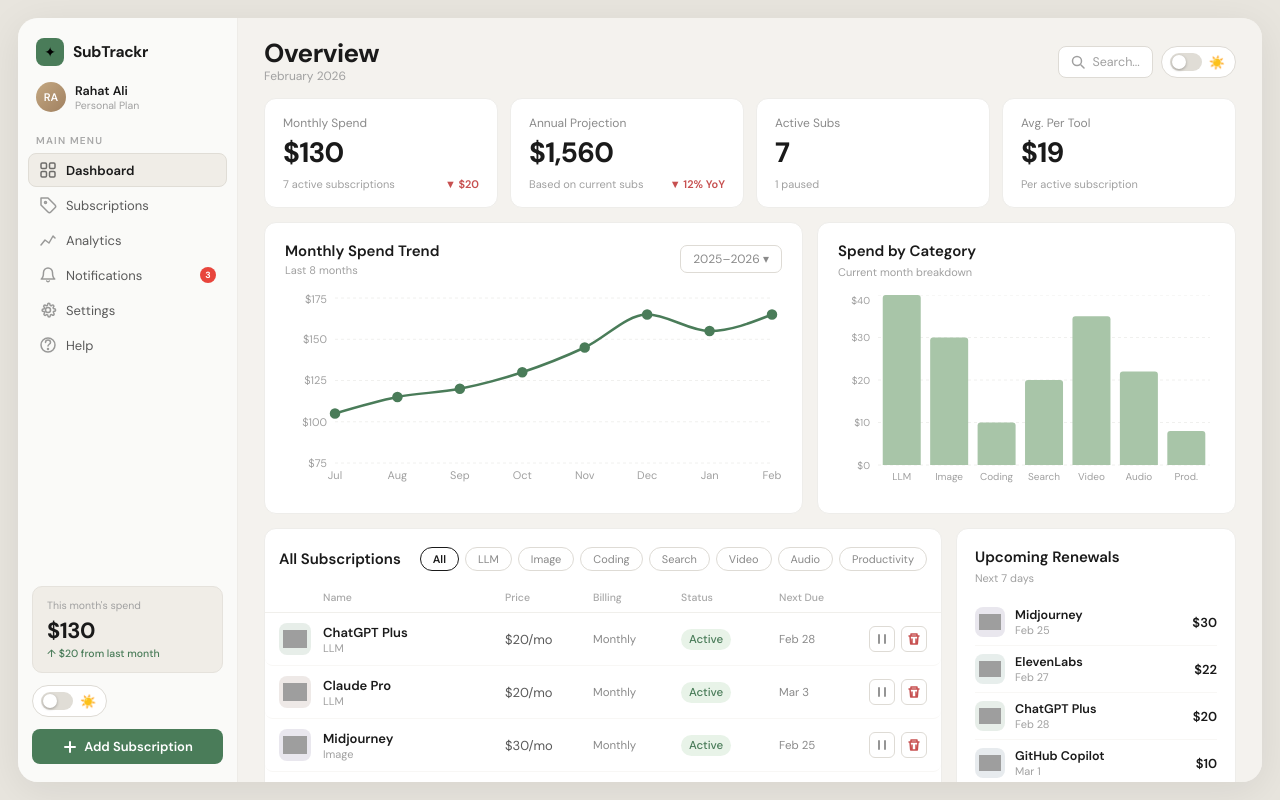
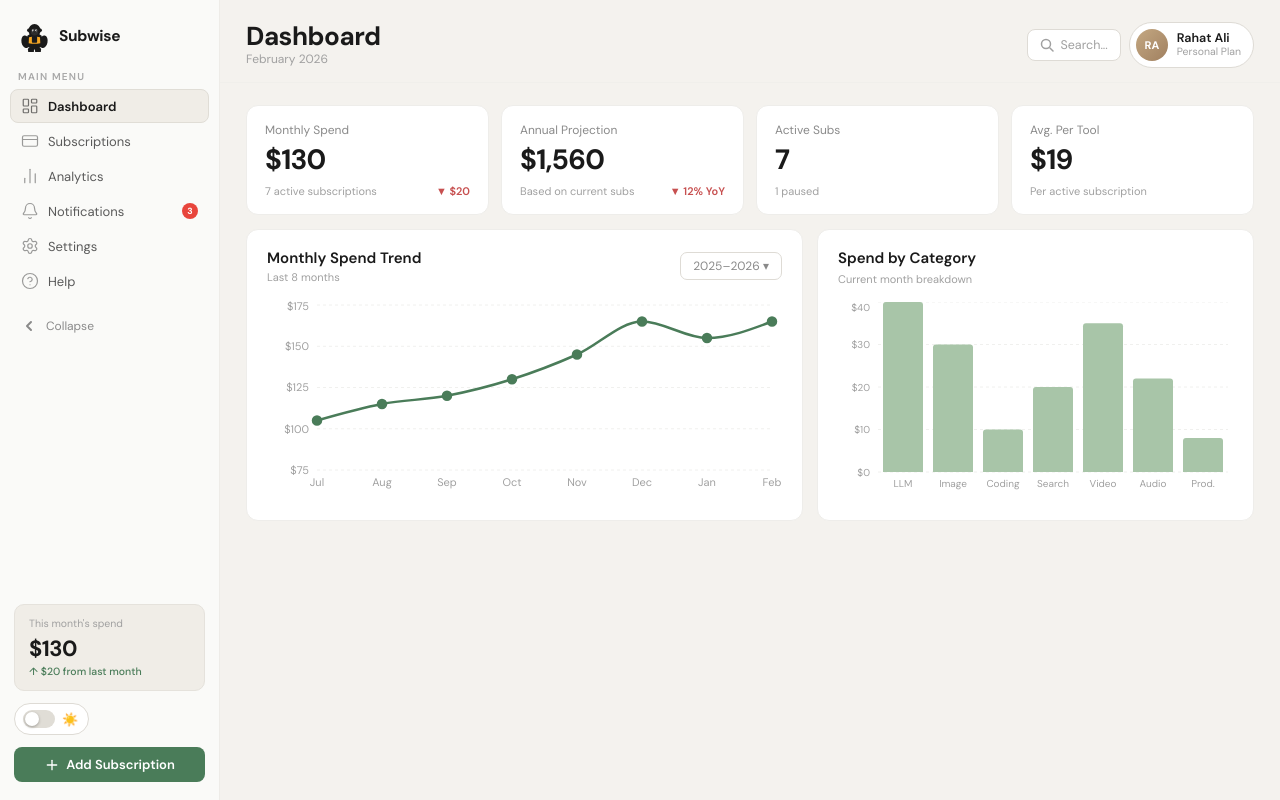
Before and after one commit to VEO-5/Dashboard, a React (Vite) app: page / in a window 1280 px wide. Built offline with nearby package versions, Linux system fonts and the light colour scheme; grey boxes are pictures that could not be loaded.

Commit message:
Rebrand to Subwise, update logo, adjust layout spacing, add user avatar pill, and implement collapsible sidebar with professional icons

```diff
--- a/index.html
+++ b/index.html
@@ -5,7 +5,7 @@
   <meta charset="UTF-8" />
   <link rel="icon" type="image/svg+xml" href="/vite.svg" />
   <meta name="viewport" content="width=device-width, initial-scale=1.0" />
-  <title>SubTrackr - Subscription Dashboard</title>
+  <title>Subwise - Subscription Dashboard</title>
 </head>
 
 <body>
--- a/package.json
+++ b/package.json
@@ -12,6 +12,7 @@
   "author": "",
   "license": "ISC",
   "dependencies": {
+    "lucide-react": "^0.575.0",
     "react": "^19.2.4",
     "react-dom": "^19.2.4",
     "recharts": "^3.7.0"
--- a/src/App.tsx
+++ b/src/App.tsx
@@ -1,5 +1,9 @@
 import React, { useState, useEffect, useRef } from "react";
 import { BarChart, Bar, XAxis, YAxis, CartesianGrid, Tooltip, ResponsiveContainer, LineChart, Line } from "recharts";
+import {
+  LayoutDashboard, CreditCard, BarChart2, Bell, Settings, HelpCircle,
+  Plus, Trash2, Pause, Play, Search, Menu, X, ChevronLeft, Sun, Moon
+} from "lucide-react";
 
 function useWindowSize() {
   const [s, setS] = useState({ w: window.innerWidth });
@@ -194,17 +198,17 @@ function parseDate(d: string): number {
 
 
 const icons: Record<string, React.ReactNode> = {
-  grid: <svg width="18" height="18" viewBox="0 0 18 18" fill="none" stroke="currentColor" strokeWidth="1.5" strokeLinecap="round" strokeLinejoin="round"><rect x="2" y="2" width="5.5" height="5.5" rx="1.2" /><rect x="10.5" y="2" width="5.5" height="5.5" rx="1.2" /><rect x="2" y="10.5" width="5.5" height="5.5" rx="1.2" /><rect x="10.5" y="10.5" width="5.5" height="5.5" rx="1.2" /></svg>,
-  list: <svg width="18" height="18" viewBox="0 0 18 18" fill="none" stroke="currentColor" strokeWidth="1.5" strokeLinecap="round"><path d="M3 5h12M3 9h12M3 13h12" /></svg>,
-  plus: <svg width="16" height="16" viewBox="0 0 16 16" fill="none" stroke="currentColor" strokeWidth="2" strokeLinecap="round"><path d="M8 3v10M3 8h10" /></svg>,
-  bell: <svg width="18" height="18" viewBox="0 0 18 18" fill="none" stroke="currentColor" strokeWidth="1.5" strokeLinecap="round" strokeLinejoin="round"><path d="M13.5 6.5a4.5 4.5 0 00-9 0c0 5-2.25 6.5-2.25 6.5h13.5s-2.25-1.5-2.25-6.5" /><path d="M10.3 15a1.5 1.5 0 01-2.6 0" /></svg>,
-  settings: <svg width="18" height="18" viewBox="0 0 18 18" fill="none" stroke="currentColor" strokeWidth="1.5" strokeLinecap="round" strokeLinejoin="round"><circle cx="9" cy="9" r="2.5" /><path d="M14.5 11a1 1 0 00.2 1.1l.1.1a1.2 1.2 0 01-1.7 1.7l-.1-.1a1 1 0 00-1.1-.2 1 1 0 00-.6.9v.3a1.2 1.2 0 01-2.4 0v-.2a1 1 0 00-.7-.9 1 1 0 00-1.1.2l-.1.1a1.2 1.2 0 01-1.7-1.7l.1-.1A1 1 0 005.5 11a1 1 0 00-.9-.6h-.3a1.2 1.2 0 010-2.4h.2a1 1 0 00.9-.7 1 1 0 00-.2-1.1l-.1-.1a1.2 1.2 0 011.7-1.7l.1.1a1 1 0 001.1.2h0a1 1 0 00.6-.9v-.3a1.2 1.2 0 012.4 0v.2a1 1 0 00.6.9 1 1 0 001.1-.2l.1-.1a1.2 1.2 0 011.7 1.7l-.1.1a1 1 0 00-.2 1.1v0a1 1 0 00.9.6h.3a1.2 1.2 0 010 2.4h-.2a1 1 0 00-.9.6z" /></svg>,
-  chart: <svg width="18" height="18" viewBox="0 0 18 18" fill="none" stroke="currentColor" strokeWidth="1.5" strokeLinecap="round" strokeLinejoin="round"><path d="M2 14l4-5 4 3 4-7 2 2" /></svg>,
-  tag: <svg width="18" height="18" viewBox="0 0 18 18" fill="none" stroke="currentColor" strokeWidth="1.5" strokeLinecap="round" strokeLinejoin="round"><path d="M2 2h7l7 7a2 2 0 010 2.8l-4.2 4.2a2 2 0 01-2.8 0L2 9z" /><circle cx="6.5" cy="6.5" r="1" /></svg>,
-  help: <svg width="18" height="18" viewBox="0 0 18 18" fill="none" stroke="currentColor" strokeWidth="1.5" strokeLinecap="round" strokeLinejoin="round"><circle cx="9" cy="9" r="7" /><path d="M6.5 6.5a2.5 2.5 0 015 0c0 1.5-2.5 2-2.5 3.5" /><circle cx="9" cy="13" r=".5" fill="currentColor" /></svg>,
-  trash: <svg width="14" height="14" viewBox="0 0 14 14" fill="none" stroke="currentColor" strokeWidth="1.5" strokeLinecap="round" strokeLinejoin="round"><path d="M2 4h10M4 4V2h6v2M5 7v4M9 7v4M3 4l.7 8h6.6L11 4" /></svg>,
-  pause: <svg width="14" height="14" viewBox="0 0 14 14" fill="none" stroke="currentColor" strokeWidth="1.8" strokeLinecap="round"><path d="M4 3v8M10 3v8" /></svg>,
-  play: <svg width="14" height="14" viewBox="0 0 14 14" fill="none" stroke="currentColor" strokeWidth="1.5" strokeLinecap="round" strokeLinejoin="round"><path d="M3 2l10 5-10 5z" /></svg>,
+  grid: <LayoutDashboard size={18} strokeWidth={1.6} />,
+  list: <CreditCard size={18} strokeWidth={1.6} />,
+  plus: <Plus size={16} strokeWidth={2} />,
+  bell: <Bell size={18} strokeWidth={1.6} />,
+  settings: <Settings size={18} strokeWidth={1.6} />,
+  chart: <BarChart2 size={18} strokeWidth={1.6} />,
+  tag: <CreditCard size={18} strokeWidth={1.6} />,
+  help: <HelpCircle size={18} strokeWidth={1.6} />,
+  trash: <Trash2 size={14} strokeWidth={1.6} />,
+  pause: <Pause size={14} strokeWidth={1.8} />,
+  play: <Play size={14} strokeWidth={1.6} />,
 };
 
 /* ── dark mode toggle ── */
@@ -257,9 +261,11 @@ interface SidebarProps {
   setDark: React.Dispatch<React.SetStateAction<boolean>>;
   t: Theme;
   totalNow: number;
+  collapsed?: boolean;
+  onToggleCollapse?: () => void;
 }
 
-function Sidebar({ open, onClose, isMobile, active, setActive, dark, setDark, t, totalNow }: SidebarProps) {
+function Sidebar({ open, onClose, isMobile, active, setActive, dark, setDark, t, totalNow, collapsed = false, onToggleCollapse }: SidebarProps) {
   const navItems = [
     { name: "Dashboard", icon: "grid" },
     { name: "Subscriptions", icon: "tag" },
@@ -270,13 +276,22 @@ function Sidebar({ open, onClose, isMobile, active, setActive, dark, setDark, t,
   ];
 
   const content = (
-    <aside style={{ width: "100%", height: "100%", background: t.sidebar, display: "flex", flexDirection: "column", borderRight: `1px solid ${t.sidebarBorder}`, fontFamily: "inherit", transition: "background .3s, border-color .3s" }}>
+    <aside style={{ width: "100%", height: "100%", background: t.sidebar, display: "flex", flexDirection: "column", borderRight: `1px solid ${t.sidebarBorder}`, fontFamily: "inherit", transition: "background .3s, border-color .3s", overflow: "hidden" }}>
+
       {/* logo */}
-      <div style={{ padding: "20px 18px 10px", display: "flex", alignItems: "center", justifyContent: "space-between" }}>
+      <div style={{ padding: collapsed ? "20px 0 10px" : "20px 18px 10px", display: "flex", alignItems: "center", justifyContent: collapsed ? "center" : "space-between", transition: "padding .3s" }}>
+        {collapsed ? (
+          <div style={{ width: 32, height: 32, borderRadius: 8, overflow: "hidden", display: "flex", alignItems: "center", justifyContent: "center" }}>
+            <img src="/gorilla.svg" alt="Subwise logo" style={{ width: 32, height: 32, objectFit: "contain" }} />
+          </div>
+        ) : (
           <div style={{ display: "flex", alignItems: "center", gap: 9 }}>
-          <div style={{ width: 28, height: 28, borderRadius: 8, background: t.logoIcon, display: "flex", alignItems: "center", justifyContent: "center", fontSize: 14 }}>✦</div>
-          <span style={{ fontWeight: 700, fontSize: 15.5, color: t.text, letterSpacing: -0.3, transition: "color .3s" }}>SubTrackr</span>
+            <div style={{ width: 32, height: 32, borderRadius: 8, overflow: "hidden", display: "flex", alignItems: "center", justifyContent: "center", flexShrink: 0 }}>
+              <img src="/gorilla.svg" alt="Subwise logo" style={{ width: 32, height: 32, objectFit: "contain" }} />
             </div>
+            <span style={{ fontWeight: 700, fontSize: 15.5, color: t.text, letterSpacing: -0.3, whiteSpace: "nowrap", transition: "color .3s" }}>Subwise</span>
+          </div>
+        )}
         {isMobile && (
           <button onClick={onClose} style={{ background: "none", border: "none", cursor: "pointer", color: t.text3, display: "flex", padding: 4 }}>
             <svg width="18" height="18" fill="none" stroke="currentColor" strokeWidth="2" strokeLinecap="round"><path d="M4 4l10 10M14 4L4 14" /></svg>
@@ -284,21 +299,27 @@ function Sidebar({ open, onClose, isMobile, active, setActive, dark, setDark, t,
         )}
       </div>
 
-      {/* user */}
-      <div style={{ padding: "6px 18px 14px", display: "flex", alignItems: "center", gap: 9 }}>
-        <div style={{ width: 30, height: 30, borderRadius: "50%", background: t.avatar, display: "flex", alignItems: "center", justifyContent: "center", color: "#fff", fontSize: 11, fontWeight: 600 }}>RA</div>
-        <div>
-          <div style={{ fontSize: 12.5, fontWeight: 600, color: t.text, transition: "color .3s" }}>Rahat Ali</div>
-          <div style={{ fontSize: 10.5, color: t.text4 }}>Personal Plan</div>
-        </div>
-      </div>
-
       {/* nav */}
-      <div style={{ flex: 1, padding: "0 10px", overflowY: "auto" }}>
-        <div style={{ padding: "8px 8px 6px", fontSize: 10, fontWeight: 600, letterSpacing: 1.2, color: t.text5, textTransform: "uppercase" }}>MAIN MENU</div>
+      <div style={{ flex: 1, padding: collapsed ? "0 8px" : "0 10px", overflowY: "auto", overflowX: "hidden" }}>
+        {!collapsed && <div style={{ padding: "8px 8px 6px", fontSize: 10, fontWeight: 600, letterSpacing: 1.2, color: t.text5, textTransform: "uppercase", whiteSpace: "nowrap" }}>MAIN MENU</div>}
+        {collapsed && <div style={{ height: 14 }} />}
         {navItems.map(item => {
           const isA = active === item.name;
-          return (
+          return collapsed ? (
+            /* collapsed: icon-only circle */
+            <button key={item.name} title={item.name} onClick={() => { setActive(item.name); if (isMobile) onClose(); }} style={{
+              position: "relative", display: "flex", alignItems: "center", justifyContent: "center",
+              width: 40, height: 40, borderRadius: 10, margin: "0 auto 4px",
+              border: isA ? `1px solid ${t.navActiveBorder}` : "1px solid transparent",
+              background: isA ? t.navActive : "transparent",
+              color: isA ? t.text : t.text2,
+              cursor: "pointer", transition: "all .15s",
+            }}>
+              <span style={{ display: "flex" }}>{icons[item.icon]}</span>
+              {item.badge && <span style={{ position: "absolute", top: 4, right: 4, background: t.accentBadge, color: "#fff", fontSize: 8, fontWeight: 700, borderRadius: "50%", width: 13, height: 13, display: "flex", alignItems: "center", justifyContent: "center" }}>{item.badge}</span>}
+            </button>
+          ) : (
+            /* expanded: full row */
             <button key={item.name} onClick={() => { setActive(item.name); if (isMobile) onClose(); }} style={{
               display: "flex", alignItems: "center", gap: 9, width: "100%",
               padding: "7px 10px", borderRadius: 8,
@@ -307,24 +328,50 @@ function Sidebar({ open, onClose, isMobile, active, setActive, dark, setDark, t,
               color: isA ? t.text : t.text2,
               fontSize: 13, fontWeight: isA ? 600 : 400, cursor: "pointer",
               fontFamily: "inherit", textAlign: "left", marginBottom: 1,
-              transition: "all .15s",
+              transition: "all .15s", whiteSpace: "nowrap",
             }}>
-              <span style={{ display: "flex", opacity: 0.6 }}>{icons[item.icon]}</span>
+              <span style={{ display: "flex", opacity: 0.6, flexShrink: 0 }}>{icons[item.icon]}</span>
               <span style={{ flex: 1 }}>{item.name}</span>
               {item.badge && <span style={{ background: t.accentBadge, color: "#fff", fontSize: 9, fontWeight: 700, borderRadius: "50%", width: 16, height: 16, display: "flex", alignItems: "center", justifyContent: "center" }}>{item.badge}</span>}
             </button>
           );
         })}
+
+        {/* collapse toggle button */}
+        {!isMobile && (
+          <button onClick={onToggleCollapse} title={collapsed ? "Expand sidebar" : "Collapse sidebar"} style={{
+            display: "flex", alignItems: "center", justifyContent: collapsed ? "center" : "flex-start",
+            gap: 9, width: collapsed ? 40 : "100%",
+            padding: collapsed ? "0" : "7px 10px",
+            height: 40, borderRadius: 10,
+            border: "1px solid transparent",
+            background: "transparent",
+            color: t.text3, cursor: "pointer",
+            fontFamily: "inherit", marginBottom: 1, marginTop: 8,
+            marginLeft: collapsed ? "auto" : 0, marginRight: collapsed ? "auto" : 0,
+            transition: "all .15s",
+          }}>
+            <svg width="16" height="16" fill="none" stroke="currentColor" strokeWidth="2" strokeLinecap="round" strokeLinejoin="round"
+              style={{ transform: collapsed ? "rotate(180deg)" : "none", transition: "transform .3s", flexShrink: 0 }}>
+              <path d="M10 4L6 8l4 4" />
+            </svg>
+            {!collapsed && <span style={{ fontSize: 12, color: t.text3 }}>Collapse</span>}
+          </button>
+        )}
       </div>
 
-      {/* monthly spend badge */}
+      {/* monthly spend badge — hidden when collapsed */}
+      {!collapsed && (
         <div style={{ margin: "8px 14px", padding: "12px 14px", borderRadius: 10, background: t.spendbg, border: `1px solid ${t.spendBorder}`, transition: "all .3s" }}>
           <div style={{ fontSize: 10.5, color: t.text4, marginBottom: 4 }}>This month's spend</div>
           <div style={{ fontSize: 22, fontWeight: 700, color: t.text, letterSpacing: -0.5 }}>${totalNow}</div>
           <div style={{ fontSize: 10.5, color: t.greenText, marginTop: 2, fontWeight: 500 }}>↑ $20 from last month</div>
         </div>
+      )}
 
       {/* dark toggle + add btn */}
+      {!collapsed ? (
+        <>
           <div style={{ padding: "4px 14px 6px" }}>
             <DarkToggle dark={dark} setDark={setDark} t={t} />
           </div>
@@ -333,6 +380,14 @@ function Sidebar({ open, onClose, isMobile, active, setActive, dark, setDark, t,
               {icons.plus} Add Subscription
             </button>
           </div>
+        </>
+      ) : (
+        <div style={{ padding: "8px 0 18px", display: "flex", flexDirection: "column", alignItems: "center", gap: 8 }}>
+          <button title="Add Subscription" style={{ width: 40, height: 40, borderRadius: 10, border: "none", background: t.addBtn, color: t.addBtnText, cursor: "pointer", display: "flex", alignItems: "center", justifyContent: "center", transition: "background .3s" }}>
+            {icons.plus}
+          </button>
+        </div>
+      )}
     </aside>
   );
 
@@ -437,6 +492,7 @@ export default function App() {
   const isDesktop = w >= 1080;
   const [dark, setDark] = useState(false);
   const [sidebarOpen, setSidebarOpen] = useState(false);
+  const [sidebarCollapsed, setSidebarCollapsed] = useState(false);
   const [activeNav, setActiveNav] = useState("Dashboard");
   const [subs, setSubs] = useState(SUBS_INIT);
   const [filter, setFilter] = useState("All");
@@ -471,21 +527,22 @@ export default function App() {
         .main-scroll::-webkit-scrollbar-thumb { background:var(--scroll-thumb) !important; border-radius:4px !important; }
       `}</style>
 
-      <div style={{ "--scroll-thumb": t.scrollThumb, fontFamily: "'DM Sans', sans-serif", width: "100%", height: "100vh", display: "flex", alignItems: "center", justifyContent: "center", background: t.outer, padding: isMobile ? 0 : isTablet ? "10px" : "18px", transition: "background .3s" } as React.CSSProperties}>
-        <div style={{ width: "100%", maxWidth: 1440, height: isMobile ? "100vh" : `calc(100vh - ${isTablet ? 20 : 36}px)`, background: t.frame, borderRadius: isMobile ? 0 : 20, overflow: "hidden", display: "flex", boxShadow: t.shadow, transition: "background .3s, box-shadow .3s" }}>
+      <div style={{ "--scroll-thumb": t.scrollThumb, fontFamily: "'DM Sans', sans-serif", width: "100%", height: "100vh", display: "flex", alignItems: "center", justifyContent: "center", background: t.outer, padding: 0, transition: "background .3s" } as React.CSSProperties}>
+        <div style={{ width: "100%", maxWidth: 1440, height: "100vh", background: t.frame, borderRadius: 0, overflow: "hidden", display: "flex", boxShadow: "none", transition: "background .3s" }}>
 
           {/* sidebar */}
           {isMobile ? (
             <Sidebar open={sidebarOpen} onClose={() => setSidebarOpen(false)} isMobile active={activeNav} setActive={setActiveNav} dark={dark} setDark={setDark} t={t} totalNow={totalNow} />
           ) : (
-            <div style={{ width: 220, minWidth: 220, height: "100%", flexShrink: 0 }}>
-              <Sidebar open isMobile={false} onClose={() => { }} active={activeNav} setActive={setActiveNav} dark={dark} setDark={setDark} t={t} totalNow={totalNow} />
+            <div style={{ width: sidebarCollapsed ? 64 : 220, minWidth: sidebarCollapsed ? 64 : 220, height: "100%", flexShrink: 0, transition: "width .3s cubic-bezier(.16,1,.3,1), min-width .3s cubic-bezier(.16,1,.3,1)" }}>
+              <Sidebar open isMobile={false} onClose={() => { }} active={activeNav} setActive={setActiveNav} dark={dark} setDark={setDark} t={t} totalNow={totalNow} collapsed={sidebarCollapsed} onToggleCollapse={() => setSidebarCollapsed(c => !c)} />
             </div>
           )}
 
           {/* main */}
-          <div className="main-scroll" style={{ flex: 1, overflowY: "auto", background: t.bg, transition: "background .3s" }}>
-            <div style={{ padding: pad, display: "flex", flexDirection: "column", gap: 14 }}>
+          <div style={{ flex: 1, display: "flex", flexDirection: "column", background: t.bg, overflow: "hidden", transition: "background .3s" }}>
+            {/* sticky header bar */}
+            <div style={{ padding: pad, paddingBottom: 14, background: t.bg, borderBottom: `1px solid ${t.divider}`, flexShrink: 0, transition: "background .3s, border-color .3s" }}>
 
               {/* header */}
               <div style={{ display: "flex", justifyContent: "space-between", alignItems: "center", gap: 12 }}>
@@ -496,7 +553,7 @@ export default function App() {
                     </button>
                   )}
                   <div>
-                    <h1 style={{ fontSize: isMobile ? 22 : 26, fontWeight: 700, color: t.text, letterSpacing: -0.5, lineHeight: 1, transition: "color .3s" }}>Overview</h1>
+                    <h1 style={{ fontSize: isMobile ? 22 : 26, fontWeight: 700, color: t.text, letterSpacing: -0.5, lineHeight: 1, transition: "color .3s" }}>{activeNav}</h1>
                     <div style={{ fontSize: 12, color: t.text4, marginTop: 2 }}>February 2026</div>
                   </div>
                 </div>
@@ -505,10 +562,25 @@ export default function App() {
                     <svg width="14" height="14" fill="none" stroke="currentColor" strokeWidth="1.5" strokeLinecap="round"><circle cx="6" cy="6" r="4.5" /><path d="M13 13l-3-3" /></svg>
                     {!isMobile && "Search..."}
                   </div>
-                  {/* dark toggle in header for desktop */}
-                  {!isMobile && <DarkToggle dark={dark} setDark={setDark} t={t} />}
+                  {/* user avatar pill */}
+                  <div style={{ display: "flex", alignItems: "center", gap: 9, padding: "6px 12px 6px 6px", borderRadius: 40, border: `1px solid ${t.inputBorder}`, background: t.input, cursor: "pointer", transition: "all .25s" }}>
+                    <div style={{ width: 32, height: 32, borderRadius: "50%", background: t.avatar, display: "flex", alignItems: "center", justifyContent: "center", color: "#fff", fontSize: 11, fontWeight: 700, flexShrink: 0 }}>RA</div>
+                    {!isMobile && (
+                      <div>
+                        <div style={{ fontSize: 12.5, fontWeight: 600, color: t.text, lineHeight: 1.2, transition: "color .3s" }}>Rahat Ali</div>
+                        <div style={{ fontSize: 10.5, color: t.text4, lineHeight: 1.2 }}>Personal Plan</div>
+                      </div>
+                    )}
                   </div>
                 </div>
+              </div>
+            </div>
+            {/* scrollable content */}
+            <div className="main-scroll" style={{ flex: 1, overflowY: "auto" }}>
+              <div style={{ padding: pad, display: "flex", flexDirection: "column", gap: 14 }}>
+
+                {/* ── Dashboard view ── */}
+                {activeNav === "Dashboard" && (<>
 
                   {/* stat cards */}
                   <div style={{ display: "flex", gap: 12, flexWrap: "wrap" }}>
@@ -559,6 +631,11 @@ export default function App() {
                       </div>
                     </div>
                   </div>
+
+                </>)}
+
+                {/* ── Subscriptions view ── */}
+                {activeNav === "Subscriptions" && (<>
 
                   {/* subs table + side panels */}
                   <div style={{ display: "flex", gap: 14, flexWrap: isDesktop ? "nowrap" : "wrap" }}>
@@ -617,9 +694,12 @@ export default function App() {
                     </div>
                   </div>
 
+                </>)}
+
               </div>
             </div>
-        </div>
+          </div>   {/* closes main-scroll */}
+        </div>   {/* closes main flex-column */}
       </div>
     </>
   );
```
Also changed, not shown: public/gorilla.svg (added), 1 other file (tests, documents, lock files or other folders). Lines whose indentation alone changed are shown as unchanged.
